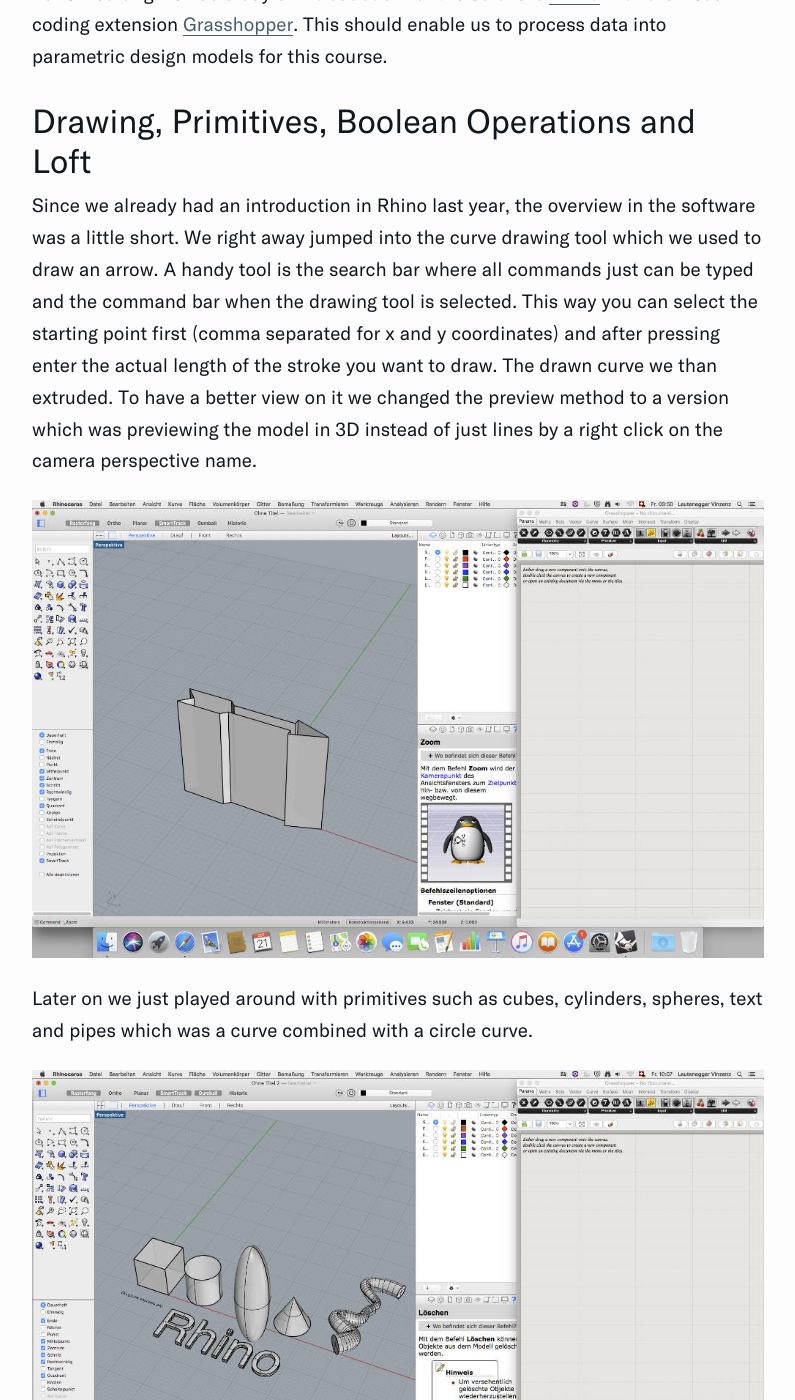
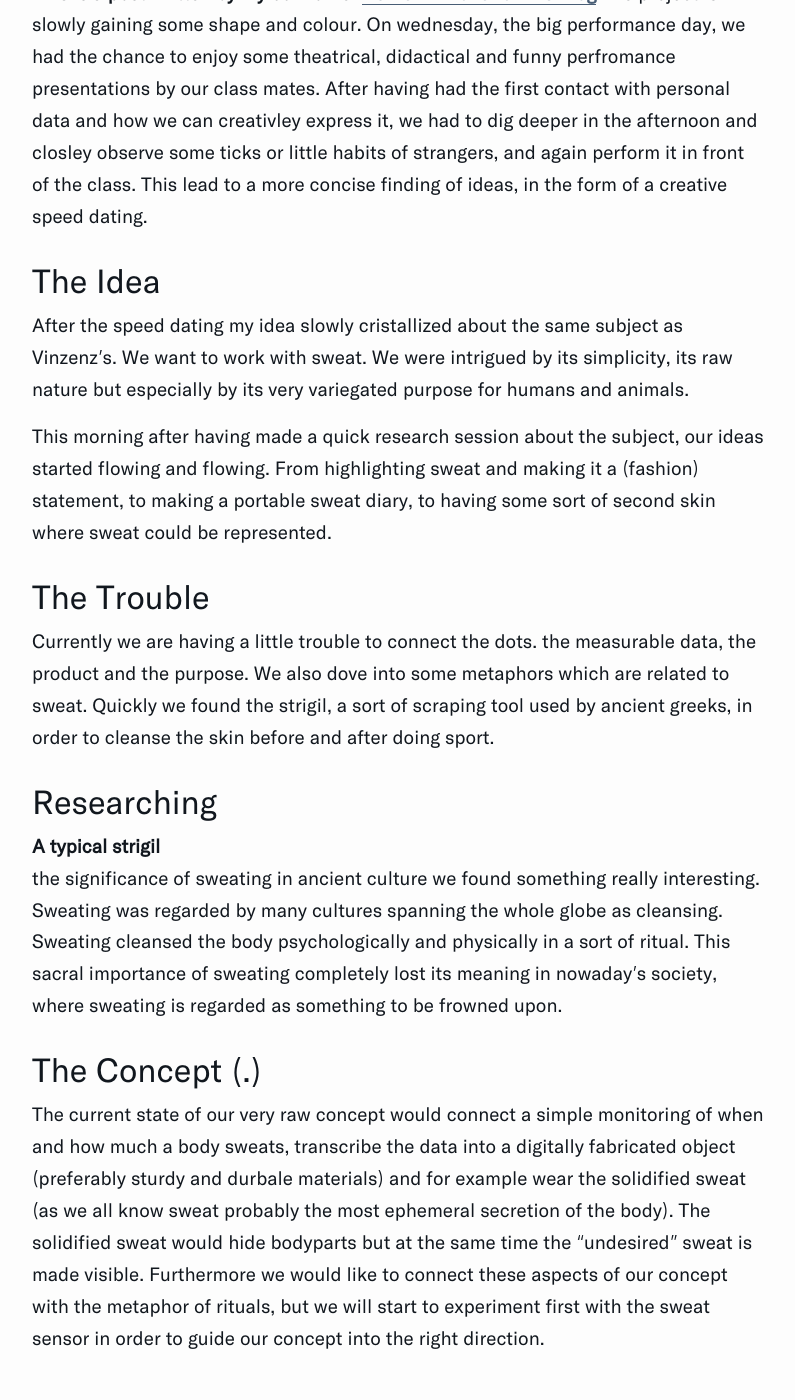
Before and after one commit to znezniV/znezniv.github.io, a Jekyll site: the page built from _posts/2018-09-17-Embodied-Interaction.md, in a window 1280 px wide and 1400 px high, scrolled down 7082 px. Shown: the whole window, without its empty margins (242-1037 px from the left). Built offline with Jekyll 4.4.1, drawn with Linux system fonts in a browser that asks for light colours; some of the changed text lies outside the part shown.

Commit message:
new post

```diff
--- a/_posts/2018-09-17-Embodied-Interaction.md
+++ b/_posts/2018-09-17-Embodied-Interaction.md
@@ -108,6 +108,27 @@ After all, we found some pretty interesting ideas which we all collected in fron
 ### Afterwork
 The goal of the day was to build groups and find a direction of the topic we want to focus on. During the brainstorming sessions Daniel Holler and me had a great flow so we decided to go further on our ideas. After a ping pong session we agreed to focus on sweat and do some general research what sweat can mean in society.
 
+## 20.09. Friday – Working on the topic
+**This is a post written by my co-worker [Daniel E. Holler on his Blog](https://medium.com/@daniel.e.holler/embodied-interaction-20-09-db965c64fd75)**
+The project is slowly gaining some shape and colour. On wednesday, the big performance day, we had the chance to enjoy some theatrical, didactical and funny perfromance presentations by our class mates. After having had the first contact with personal data and how we can creativley express it, we had to dig deeper in the afternoon and closley observe some ticks or little habits of strangers, and again perform it in front of the class. This lead to a more concise finding of ideas, in the form of a creative speed dating.
+
+### The Idea
+After the speed dating my idea slowly cristallized about the same subject as Vinzenz’s: We want to work with sweat. We were intrigued by its simplicity, its raw nature but especially by its very variegated purpose for humans and animals.
+
+This morning after having made a quick research session about the subject, our ideas started flowing and flowing. From highlighting sweat and making it a (fashion) statement, to making a portable sweat diary, to having some sort of second skin where sweat could be represented.
+
+### The Trouble
+Currently we are having a little trouble to connect the dots: the measurable data, the product and the purpose. We also dove into some metaphors which are related to sweat. Quickly we found the strigil, a sort of scraping tool used by ancient greeks, in order to cleanse the skin before and after doing sport.
+
+### Researching
+
+
+#### A typical strigil
+the significance of sweating in ancient culture we found something really interesting: Sweating was regarded by many cultures spanning the whole globe as cleansing. Sweating cleansed the body psychologically and physically in a sort of ritual. This sacral importance of sweating completely lost its meaning in nowaday’s society, where sweating is regarded as something to be frowned upon.
+
+### The Concept (?)
+The current state of our very raw concept would connect a simple monitoring of when and how much a body sweats, transcribe the data into a digitally fabricated object (preferably sturdy and durbale materials) and for example wear the solidified sweat (as we all know sweat probably the most ephemeral secretion of the body). The solidified sweat would hide bodyparts but at the same time the “undesired” sweat is made visible. Furthermore we would like to connect these aspects of our concept with the metaphor of rituals, but we will start to experiment first with the sweat sensor in order to guide our concept into the right direction.
+
 ## 20.09. Friday – Rhino & Grasshopper Introduction
 For 3D editing we had a day of introduction for the software [Rhino](https://www.rhino3d.com/) with the visual coding extension [Grasshopper](https://www.grasshopper3d.com/). This should enable us to process data into parametric design models for this course.
 
```
Also changed, not shown: 1 other file.
